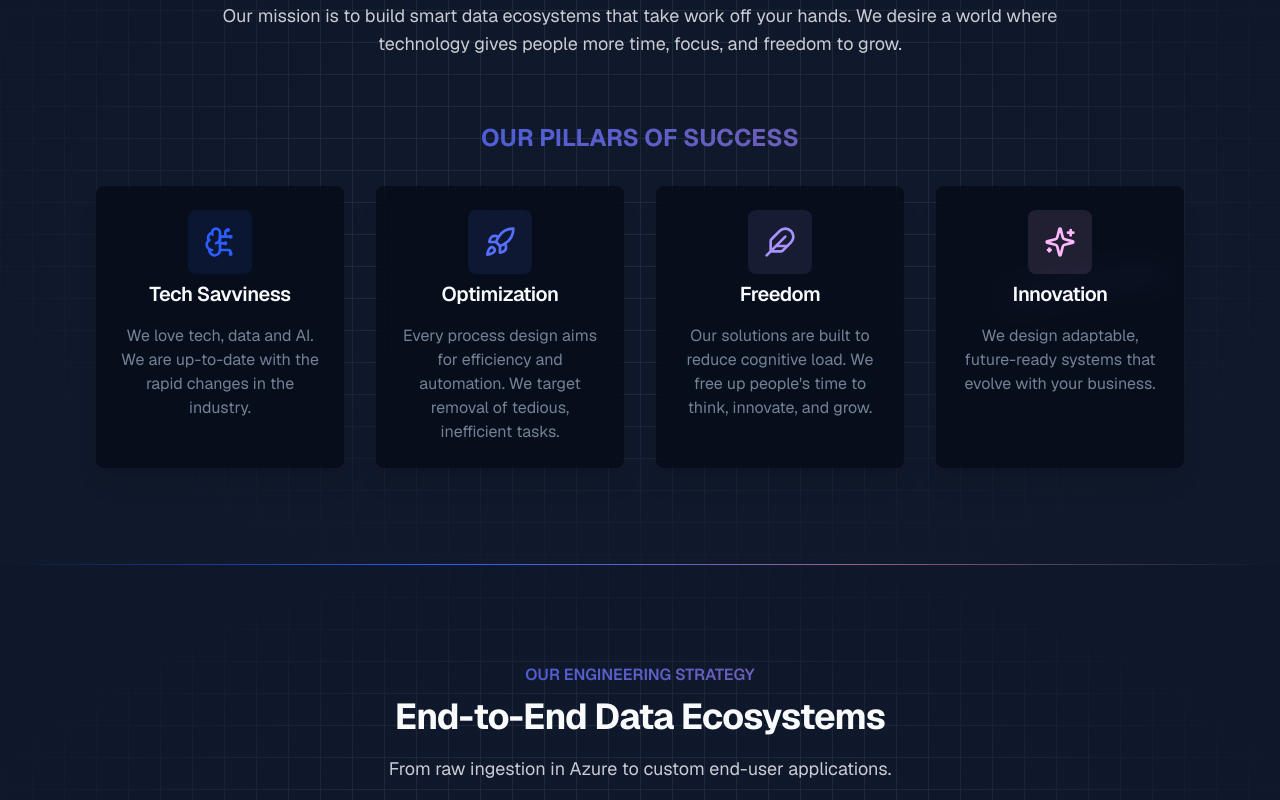
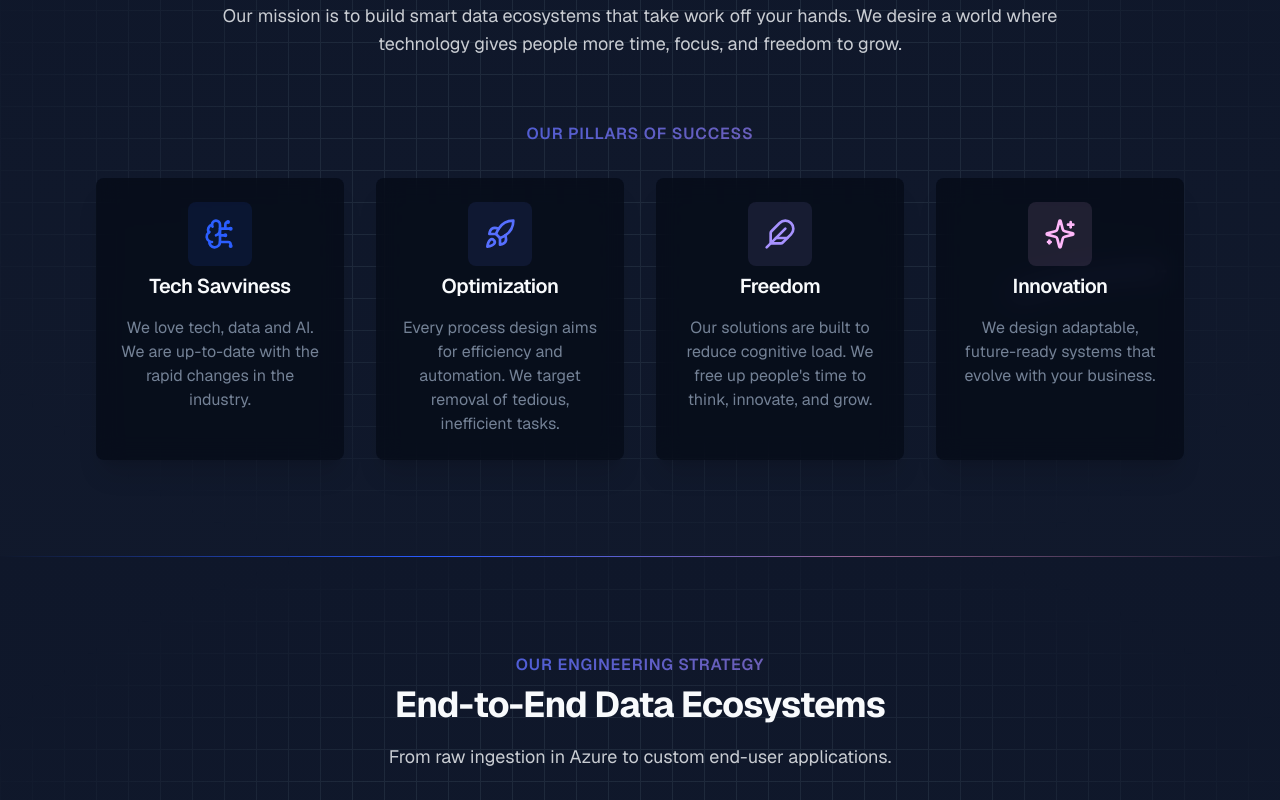
Before and after one commit to tovy-eu/tovy.eu-website, a Next.js app: page /en/ in a window 1280 px wide. Shown: the part 880-1680 px from the top of the page. Built offline with nearby package versions, Linux system fonts and the light colour scheme; no server answers.

Commit message:
now make ONZE KERNWAARDEN the same size as TOVY'S STRATEGIE and ONZE WER

```diff
--- a/src/components/landing/about-section.tsx
+++ b/src/components/landing/about-section.tsx
@@ -93,7 +93,7 @@ export function AboutSection({ dict }: { dict: Dictionary }) {
 
         <ScrollReveal>
           <div className="mt-12 md:mt-16 text-center">
-            <h3 className="text-xl md:text-2xl font-bold bg-gradient-to-r from-primary to-[hsl(var(--accent-gradient-stop))] bg-clip-text text-transparent">
+            <h3 className="text-sm md:text-base font-semibold leading-7 bg-gradient-to-r from-primary to-[hsl(var(--accent-gradient-stop))] bg-clip-text text-transparent uppercase tracking-wider">
               {dict.about.pillarsTitle}
             </h3>
           </div>
--- a/src/components/landing/engineering-section.tsx
+++ b/src/components/landing/engineering-section.tsx
@@ -51,7 +51,7 @@ export function EngineeringSection({ dict }: { dict: Dictionary }) {
       <div className="relative mx-auto max-w-7xl px-4 md:px-8">
         <ScrollReveal>
           <div className="mx-auto max-w-4xl text-center">
-            <h2 className="text-base font-semibold leading-7 bg-gradient-to-r from-primary to-[hsl(var(--accent-gradient-stop))] bg-clip-text text-transparent">
+            <h2 className="text-sm md:text-base font-semibold leading-7 bg-gradient-to-r from-primary to-[hsl(var(--accent-gradient-stop))] bg-clip-text text-transparent uppercase tracking-wider">
               {dict.engineering.strategy}
             </h2>
             <h2 className="mt-2 text-3xl font-bold tracking-tight sm:text-4xl">
--- a/src/dictionaries/en.json
+++ b/src/dictionaries/en.json
@@ -1,3 +1,4 @@
+
 {
   "common": {
     "workWithUs": "Work with us",
--- a/src/dictionaries/nl.json
+++ b/src/dictionaries/nl.json
@@ -1,3 +1,4 @@
+
 {
   "common": {
     "workWithUs": "Werk met ons",
```
